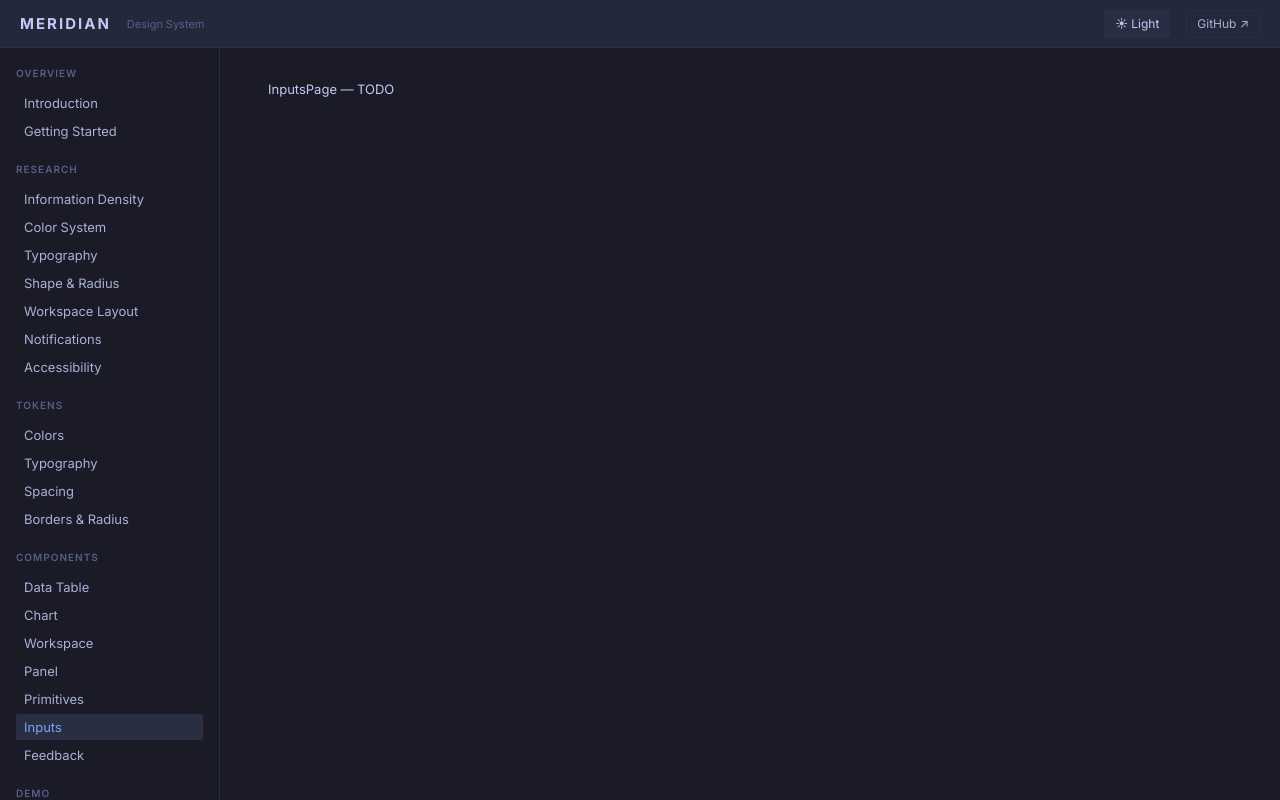
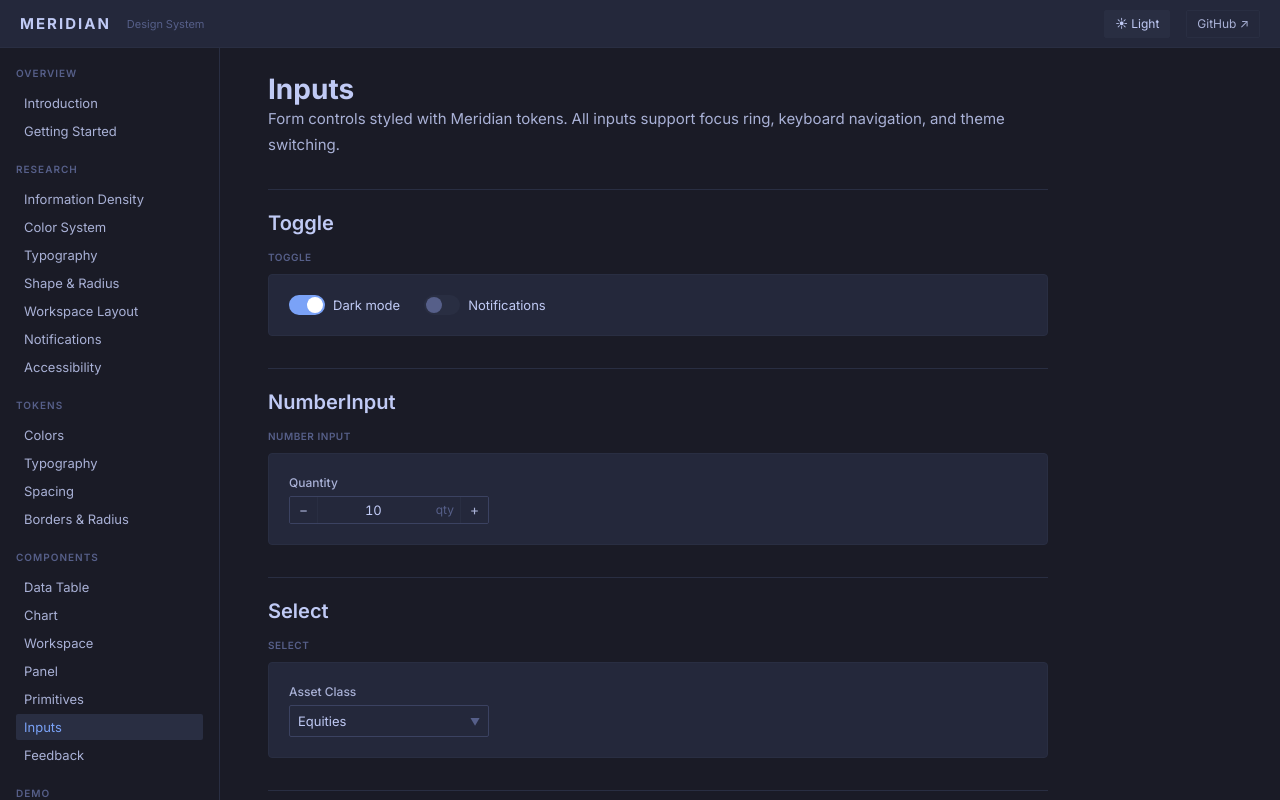
Before and after one commit to mcakes/meridian, a React (Vite) app: page /components/inputs in a window 1280 px wide. Built offline with nearby package versions, Linux system fonts and the light colour scheme.

Commit message:
feat: add Inputs component page

```diff
--- a/src/site/pages/components/InputsPage.tsx
+++ b/src/site/pages/components/InputsPage.tsx
@@ -1,3 +1,92 @@
+import { useState } from 'react';
+import { Section } from '@/site/components/Section';
+import { ComponentDemo } from '@/site/components/ComponentDemo';
+import { Toggle } from '@/components/inputs/Toggle';
+import { NumberInput } from '@/components/inputs/NumberInput';
+import { Select } from '@/components/inputs/Select';
+import { DatePicker } from '@/components/inputs/DatePicker';
+import { Autocomplete } from '@/components/inputs/Autocomplete';
+
 export default function InputsPage() {
-  return <div>InputsPage — TODO</div>;
+  const [toggle1, setToggle1] = useState(true);
+  const [toggle2, setToggle2] = useState(false);
+  const [num, setNum] = useState(10);
+  const [selectVal, setSelectVal] = useState('equities');
+  const [date, setDate] = useState<Date | null>(new Date());
+
+  return (
+    <div>
+      <h1 style={{ fontSize: 28, fontWeight: 700, color: 'var(--text-primary)', marginBottom: 8 }}>
+        Inputs
+      </h1>
+      <p style={{ fontSize: 15, color: 'var(--text-secondary)', lineHeight: 1.7 }}>
+        Form controls styled with Meridian tokens. All inputs support focus ring, keyboard navigation, and theme switching.
+      </p>
+
+      <Section title="Toggle">
+        <ComponentDemo label="Toggle">
+          <div style={{ display: 'flex', gap: 24 }}>
+            <Toggle value={toggle1} onChange={setToggle1} label="Dark mode" />
+            <Toggle value={toggle2} onChange={setToggle2} label="Notifications" />
+          </div>
+        </ComponentDemo>
+      </Section>
+
+      <Section title="NumberInput">
+        <ComponentDemo label="Number Input">
+          <div style={{ width: 200 }}>
+            <NumberInput value={num} onChange={setNum} min={0} max={100} step={1} suffix="qty" label="Quantity" />
+          </div>
+        </ComponentDemo>
+      </Section>
+
+      <Section title="Select">
+        <ComponentDemo label="Select">
+          <div style={{ width: 200 }}>
+            <Select
+              value={selectVal}
+              onChange={setSelectVal}
+              options={[
+                { value: 'equities', label: 'Equities' },
+                { value: 'fixed-income', label: 'Fixed Income' },
+                { value: 'fx', label: 'FX' },
+                { value: 'crypto', label: 'Crypto' },
+              ]}
+              label="Asset Class"
+            />
+          </div>
+        </ComponentDemo>
+      </Section>
+
+      <Section title="DatePicker">
+        <ComponentDemo label="Date Picker">
+          <div style={{ width: 200 }}>
+            <DatePicker value={date} onChange={setDate} label="Settlement Date" />
+          </div>
+        </ComponentDemo>
+      </Section>
+
+      <Section title="Autocomplete">
+        <ComponentDemo label="Autocomplete">
+          <div style={{ width: 300 }}>
+            <Autocomplete
+              items={[
+                { label: 'Apple Inc.', value: 'AAPL', sublabel: 'NASDAQ' },
+                { label: 'Microsoft Corp.', value: 'MSFT', sublabel: 'NASDAQ' },
+                { label: 'Alphabet Inc.', value: 'GOOGL', sublabel: 'NASDAQ' },
+                { label: 'NVIDIA Corp.', value: 'NVDA', sublabel: 'NASDAQ' },
+                { label: 'AMD Inc.', value: 'AMD', sublabel: 'NASDAQ' },
+                { label: 'Johnson & Johnson', value: 'JNJ', sublabel: 'NYSE' },
+                { label: 'Pfizer Inc.', value: 'PFE', sublabel: 'NYSE' },
+                { label: 'Exxon Mobil', value: 'XOM', sublabel: 'NYSE' },
+              ]}
+              onSelect={() => {}}
+              placeholder="Search instruments..."
+              label="Instrument"
+            />
+          </div>
+        </ComponentDemo>
+      </Section>
+    </div>
+  );
 }
```
